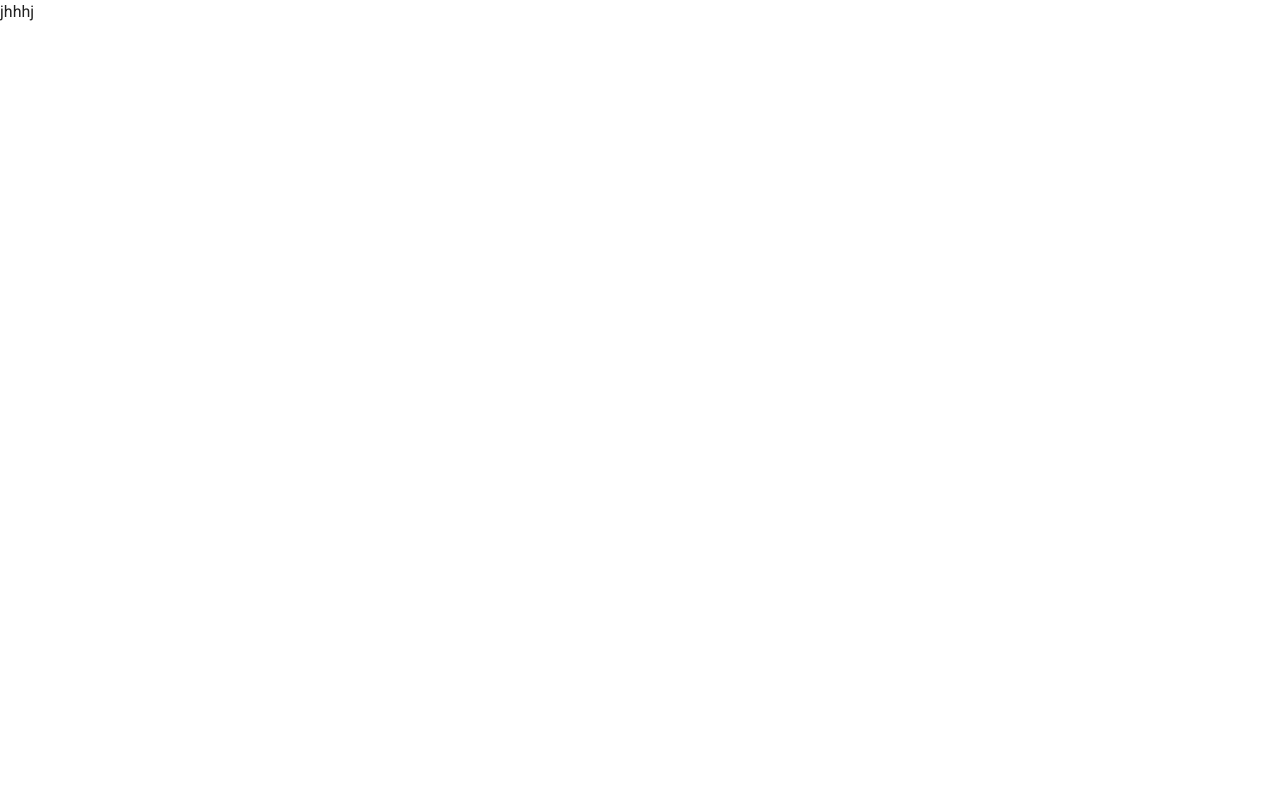
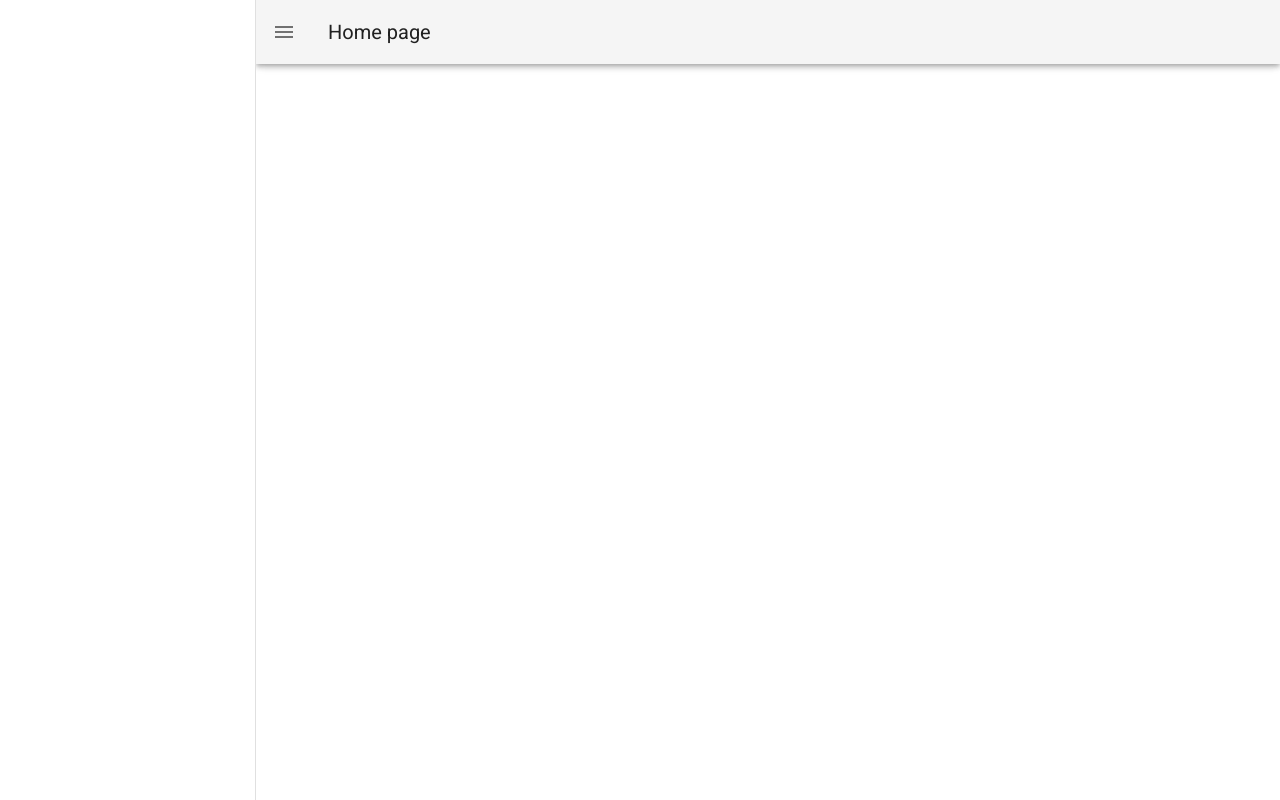
Before and after one commit to KRATOSru/New-Site, a Vue app: page / in a window 1280 px wide. Built offline with nearby package versions, Linux system fonts and the light colour scheme.

Commit message:
wireframe

```diff
--- a/src/App.vue
+++ b/src/App.vue
@@ -1,18 +1,19 @@
 <template>
   <v-app>
-    <dir>jhhhj</dir>
-    <v-main>
-      <router-view />
-    </v-main>
+    <v-navigation-drawer v-model="drawer" app> </v-navigation-drawer>
+
+    <v-app-bar app>
+      <v-app-bar-nav-icon @click="drawer = !drawer"></v-app-bar-nav-icon>
+
+      <v-toolbar-title>Home page</v-toolbar-title>
+    </v-app-bar>
+
+    <v-main> </v-main>
   </v-app>
 </template>
 
 <script>
 export default {
-  name: 'App',
-
-  data: () => ({
-    //
-  }),
+  data: () => ({drawer: null}),
 }
 </script>
```
